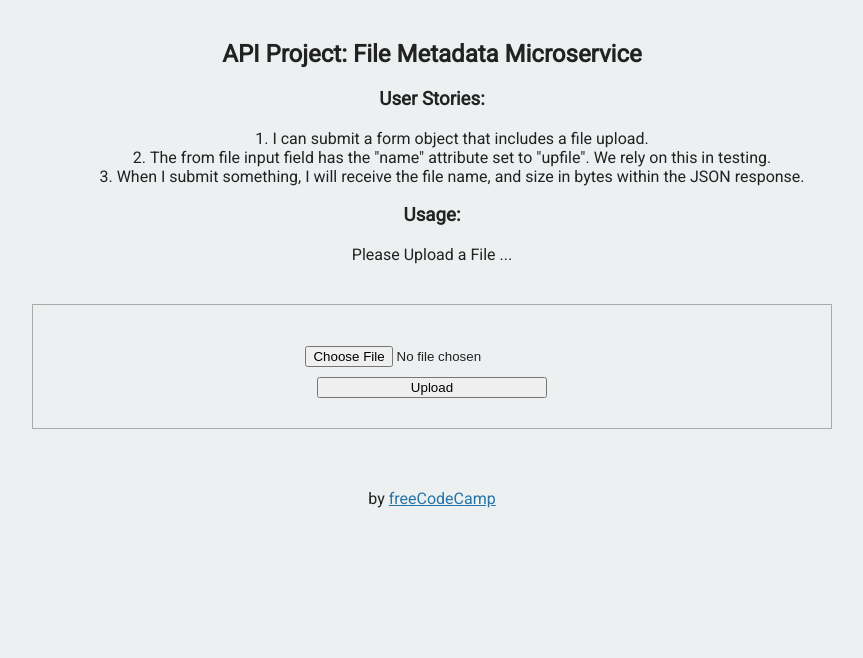
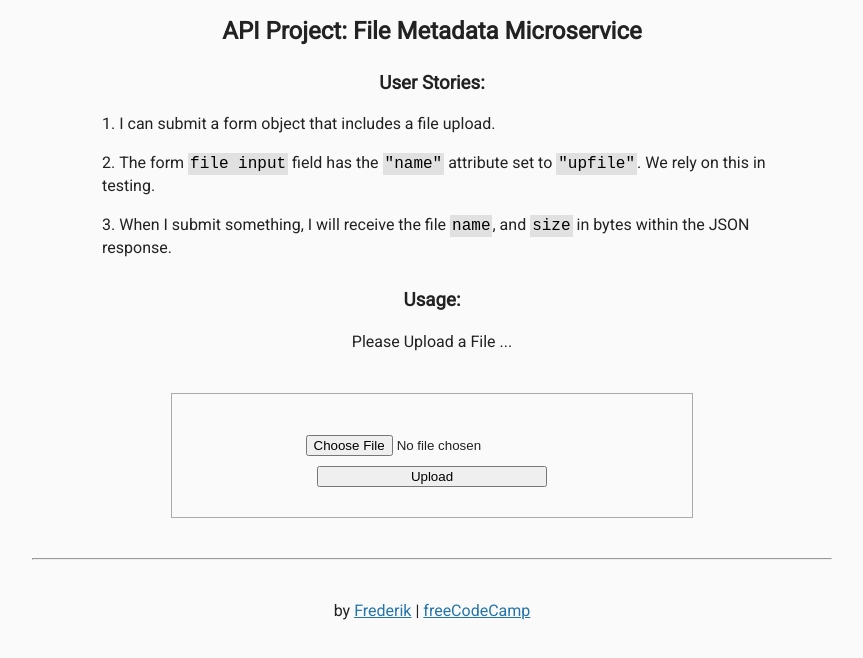
Before and after one commit to Myrmidonut/fcc_api_file_metadata, a website: page views/index.html in a window 1280 px wide. Shown: the whole page, without its empty margins (208-1071 px from the left). Drawn offline with Linux system fonts and the light colour scheme.

Commit message:
html css rework

```diff
--- a/public/style.css
+++ b/public/style.css
@@ -2,28 +2,54 @@ body {
 	font-family: 'Roboto', sans-serif;
 	font-size: 16px;
 	color: #222;
-	background-color: #ECF0F1;
+	background-color: #FaFaFa;
 	text-align: center;
+  line-height: 1.4em;
 }
 
 .container {
 	padding: 0;
 	margin-top: 40px;
+  margin: auto;
+  max-width: 800px;
+}
+
+h3 {
+  margin-top: 30px;
+}
+
+.user-stories {
+  position: relative;
+  text-align: left;
+  max-width: 700px;
+  margin: 15px auto;
+}
+
+.user-stories li {
+  margin-bottom: 1em;
+}
+
+code {
+  font-family: monospace;
+  padding: 2px;
+  color: black;
+  background-color: rgba(0,0,0,0.1);
+}
+
+a {
+	color: #2574A9;
 }
 
 .footer {
-	margin-top: 60px;
+	margin-top: 40px;
 }
 
 ol {
 	list-style-position: inside;
 }
+
 ul {
 	list-style-type: none;
-}
-
-a {
-	color: #2574A9;
 }
 
 input {
@@ -41,6 +67,7 @@ input#button {
   position:relative;
   margin: auto;
   margin-top: 40px;
+  margin-bottom: 40px;
   border: 1px  solid  #aaa;
   padding: 20px;
   width: 60%;
--- a/views/index.html
+++ b/views/index.html
@@ -13,10 +13,10 @@
       <h2>API Project: File Metadata Microservice</h2>
 
       <h3>User Stories:</h3>
-      <ol>
+      <ol class="user-stories">
         <li>I can submit a form object that includes a file upload.</li>
-        <li>The from file input field  has the "name" attribute set to "upfile". We rely on this in testing.</li>
-        <li>When I submit something, I will receive the file name, and size in bytes within the JSON response.</li>
+        <li>The form <code>file input</code> field has the <code>"name"</code> attribute set to <code>"upfile"</code>. We rely on this in testing.</li>
+        <li>When I submit something, I will receive the file <code>name</code>, and <code>size</code> in bytes within the JSON response.</li>
       </ol>
 
       <h3>Usage:</h3>
@@ -31,14 +31,15 @@
           <input id="button" type="submit" value="Upload">
         </form>
       </div>
+
+      <hr>
+
+      <div class="footer">
+        <p>
+          by <a href="https://github.com/Myrmidonut/fcc_api_file_metadata" title="GitHub Repository" target="_blank">Frederik</a> | <a href="https://learn.freecodecamp.org/" title="Learn to code at freeCodeCamp" target="_blank">freeCodeCamp</a>
+        </p>
+      </div>
+
     </div>
-
-    <div class="footer">
-      <p>
-        by
-        <a href="http://www.freecodecamp.com">freeCodeCamp</a>
-      </p>
-    </div>
-
   </body>
 </html>
```
Also changed, not shown: server.js (+3 -11 lines), README.md.
